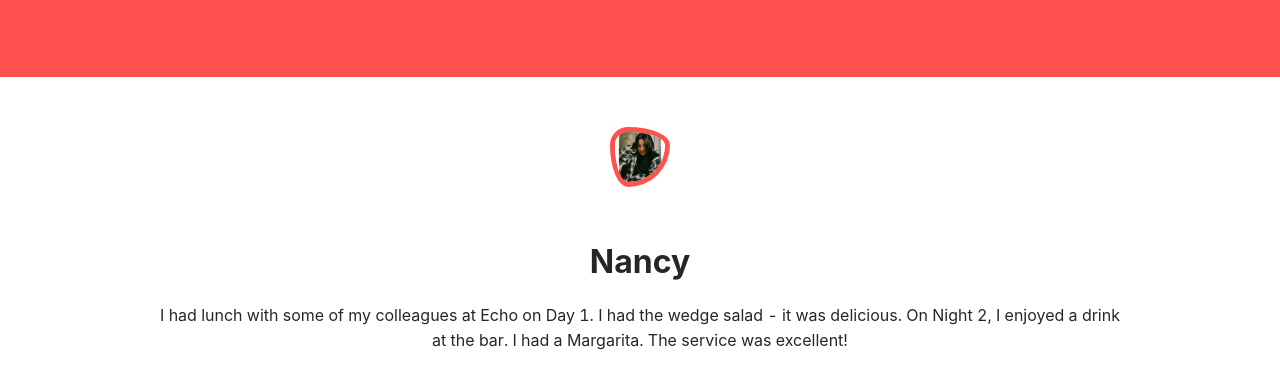
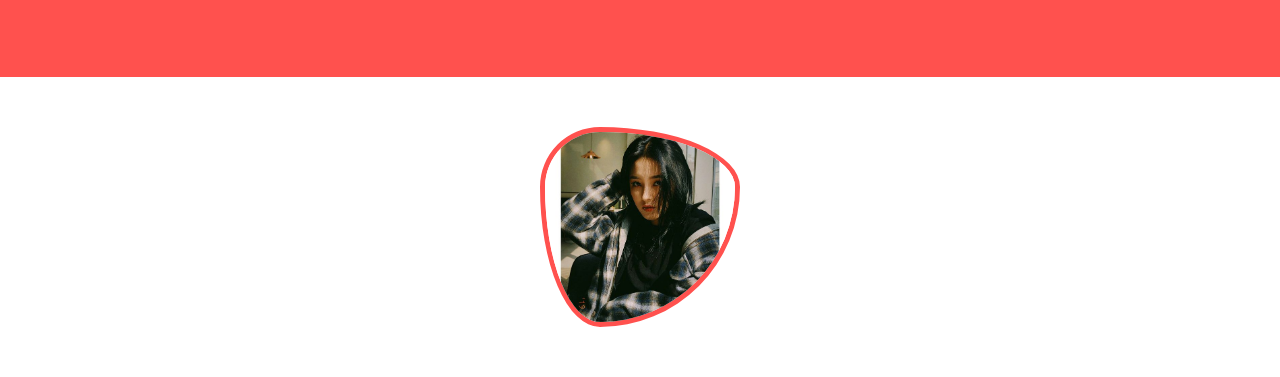
Before and after one commit to TrongHuu-Nguyen/Rozy-Bakery, a React (Create React App) app: page / in a window 1280 px wide. Shown: the part 3706-4083 px from the top of the page. Built offline with nearby package versions, Linux system fonts and the light colour scheme.

Commit message:
no commit

```diff
--- a/src/pages/homePage/userFeedback/userFeedback.css
+++ b/src/pages/homePage/userFeedback/userFeedback.css
@@ -1,43 +1,43 @@
 .UserFeedback {
   width: 100%;
   height: 500px;
-  border-bottom: 3px solid #FF514E;
+  border-bottom: 3px solid #ff514e;
 }
 
-.UserAvatar {
+.UserFeedback .UserAvatar {
   width: 200px;
   height: 200px;
   margin: 50px auto;
   overflow: hidden;
 }
 
-.Frame {
+.UserFeedback .UserAvatar .Frame {
   width: 100%;
   height: 100%;
-  border: 5px solid #FF514E;
+  border: 5px solid #ff514e;
   overflow: hidden;
   border-radius: 30% 70% 70% 30%/30% 30% 70% 70%;
 }
 
-.Frame img {
+.UserFeedback .UserAvatar .Frame img {
   width: 100%;
   height: 100%;
   -o-object-fit: cover;
      object-fit: cover;
 }
 
-.UserCaption {
+.UserFeedback .UserCaption {
   width: 75%;
   margin: 0 auto;
   text-align: center;
 }
 
-.UserCaption h2 {
+.UserFeedback .UserCaption h2 {
   font-size: 32px;
   font-weight: bold;
 }
 
-.UserCaption p {
+.UserFeedback .UserCaption p {
   font-size: 16px;
 }
 /*# sourceMappingURL=userFeedback.css.map */
--- a/src/pages/homePage/userFeedback/userFeedback.scss
+++ b/src/pages/homePage/userFeedback/userFeedback.scss
@@ -1,35 +1,35 @@
-.UserFeedback{
-    width:100%;
-    height:500px;
-    border-bottom:3px solid #FF514E;
-}
-.UserAvatar{
-    width:200px;
-    height:200px;
-    margin:50px auto;
-    overflow:hidden;
-}
-.Frame{
-    width:100%;
-    height:100%;
-    border:5px solid #FF514E;
-    overflow:hidden;
+.UserFeedback {
+    width: 100%;
+    height: 500px;
+    border-bottom: 3px solid #ff514e;
+    .UserAvatar {
+        width: 200px;
+        height: 200px;
+        margin: 50px auto;
+        overflow: hidden;
+        .Frame {
+            width: 100%;
+            height: 100%;
+            border: 5px solid #ff514e;
+            overflow: hidden;
             border-radius: 30% 70% 70% 30%/30% 30% 70% 70%;
-    img{
-        width:100%;
-        height:100%;
+            img {
+                width: 100%;
+                height: 100%;
                 object-fit: cover;
             }
         }
-.UserCaption{
-    width:75%;
-    margin:0 auto;
-    text-align:center;
-    h2{
+    }
+    .UserCaption {
+        width: 75%;
+        margin: 0 auto;
+        text-align: center;
+        h2 {
             font-size: 32px;
             font-weight: bold;
         }
-    p{
+        p {
             font-size: 16px;
         }
     }
+}
--- a/src/pages/productDetail/Comment/comment.css
+++ b/src/pages/productDetail/Comment/comment.css
@@ -2,7 +2,7 @@
   width: 100%;
 }
 
-.ListComments {
+.CommentTable .ListComments {
   width: 100%;
   display: -webkit-box;
   display: -ms-flexbox;
@@ -16,7 +16,7 @@
           justify-content: flex-start;
 }
 
-.CommentBox {
+.CommentTable .CommentBox {
   height: 200px;
   width: 100%;
   display: -webkit-box;
@@ -27,35 +27,35 @@
           justify-content: space-between;
 }
 
-.UserAvatar {
+.CommentTable .CommentBox .UserAvatar {
   max-width: 60px;
   max-height: 60px;
 }
 
-.CommentContent {
+.CommentTable .CommentBox .CommentContent {
   -webkit-box-flex: 1;
       -ms-flex: 1;
           flex: 1;
   margin-left: 10px;
 }
 
-.UserRate {
+.CommentTable .CommentBox .UserRate {
   width: 100%;
   display: -webkit-box;
   display: -ms-flexbox;
   display: flex;
 }
 
-.UserRate p {
+.CommentTable .CommentBox .UserRate p {
   display: block;
   margin: 8px 20px;
 }
 
-.UserComment {
+.CommentTable .CommentBox .UserComment {
   width: 100%;
 }
 
-.UserComment textarea {
+.CommentTable .CommentBox .UserComment textarea {
   width: 100%;
   height: 80px;
   outline: none;
@@ -66,7 +66,7 @@
   background-color: #f7f7f7;
 }
 
-.PostCommentBtn {
+.CommentTable .CommentBox .UserComment .PostCommentBtn {
   -webkit-user-select: none;
      -moz-user-select: none;
       -ms-user-select: none;
@@ -96,12 +96,12 @@
   transition: 0.1s;
 }
 
-.PostCommentBtn p {
+.CommentTable .CommentBox .UserComment .PostCommentBtn p {
   display: inline-block;
   margin: 10px 20px;
 }
 
-.PostCommentBtn:active {
+.CommentTable .CommentBox .UserComment:active {
   background-color: #c33d3b;
   -webkit-transition: 0.1s;
   transition: 0.1s;
--- a/src/pages/productDetail/Comment/comment.js
+++ b/src/pages/productDetail/Comment/comment.js
@@ -66,5 +66,4 @@ const Comment = (props) => {
 
     )
 }
-
 export default Comment
```
Also changed, not shown: src/pages/productDetail/Comment/comment.scss (+4 -4 lines), 2 other files (tests, documents, lock files or other folders). Lines whose indentation alone changed are shown as unchanged.
